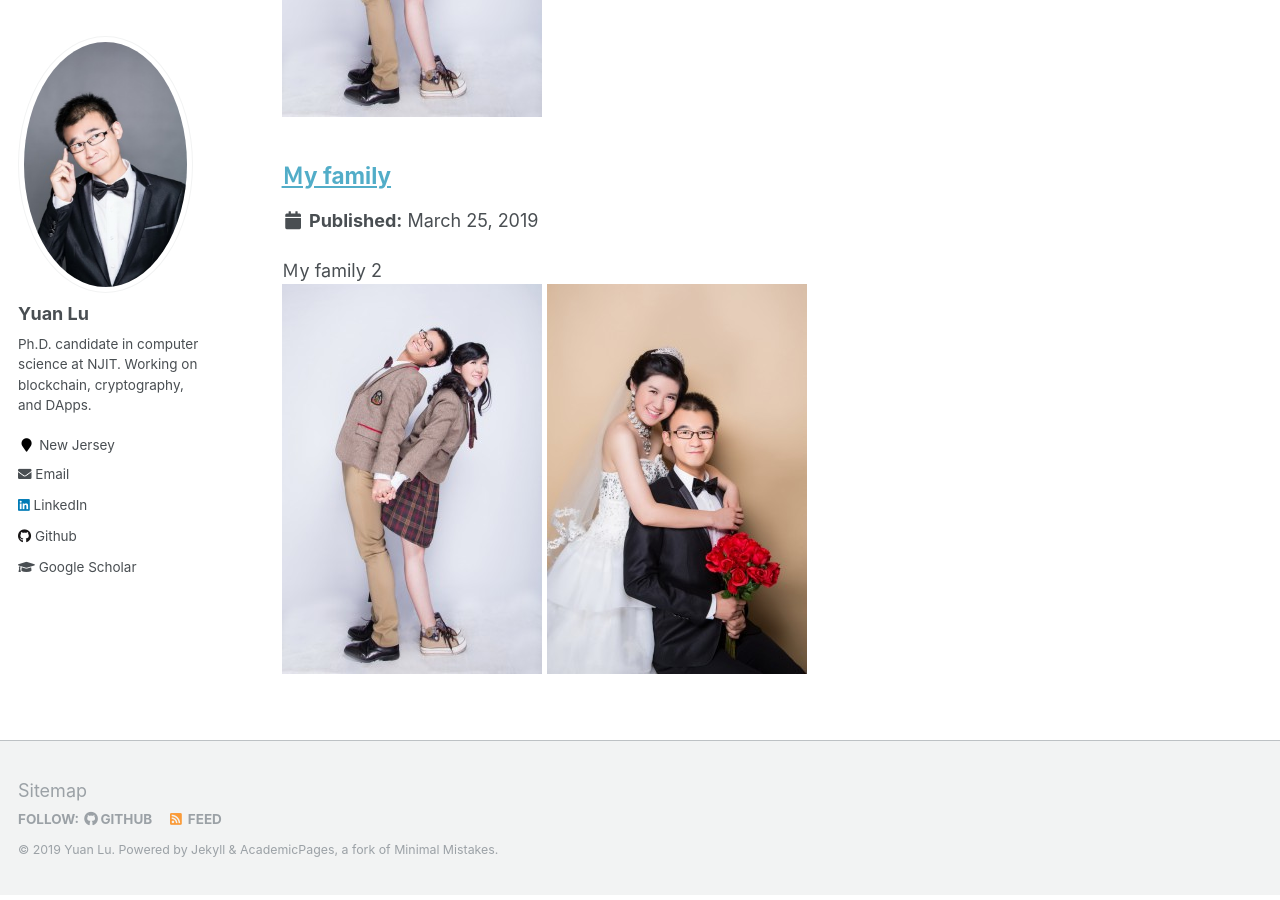
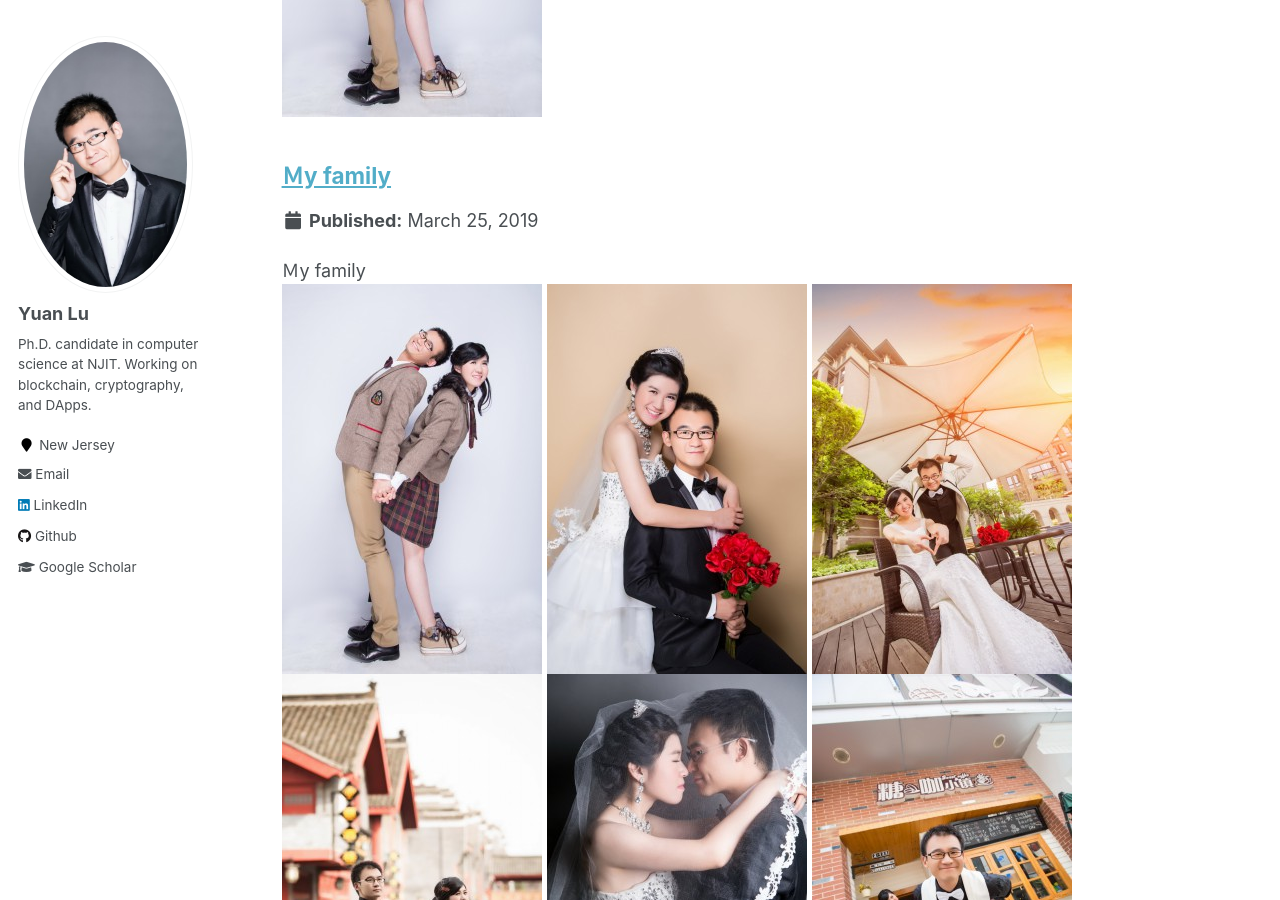
Before and after one commit to yylluu/yylluu.github.io, a Jekyll site: the page built from _pages/portfolio.html, in a window 1280 px wide and 900 px high, scrolled down 587 px. Built offline with Jekyll 4.4.1, drawn with Linux system fonts in a browser that asks for light colours.

Commit message:
Update portfolio-2.html

```diff
--- a/_portfolio/portfolio-2.html
+++ b/_portfolio/portfolio-2.html
@@ -1,6 +1,6 @@
 ---
 title: "Ｍy family"
-excerpt: "Ｍy family 2 <br/><img src='/images/1.jpg'> <img src='/images/2.jpg'>"
+excerpt: "Ｍy family <br/><img src='/images/1.jpg'> <img src='/images/2.jpg'> <img src='/images/3.jpg'> <br/><img src='/images/4.jpg'> <img src='/images/5.jpg'> <img src='/images/6.jpg'> <br/><img src='/images/7.jpg'> <img src='/images/8.jpg'> <img src='/images/9.jpg'>"
 collection: portfolio
 ---
 
```
